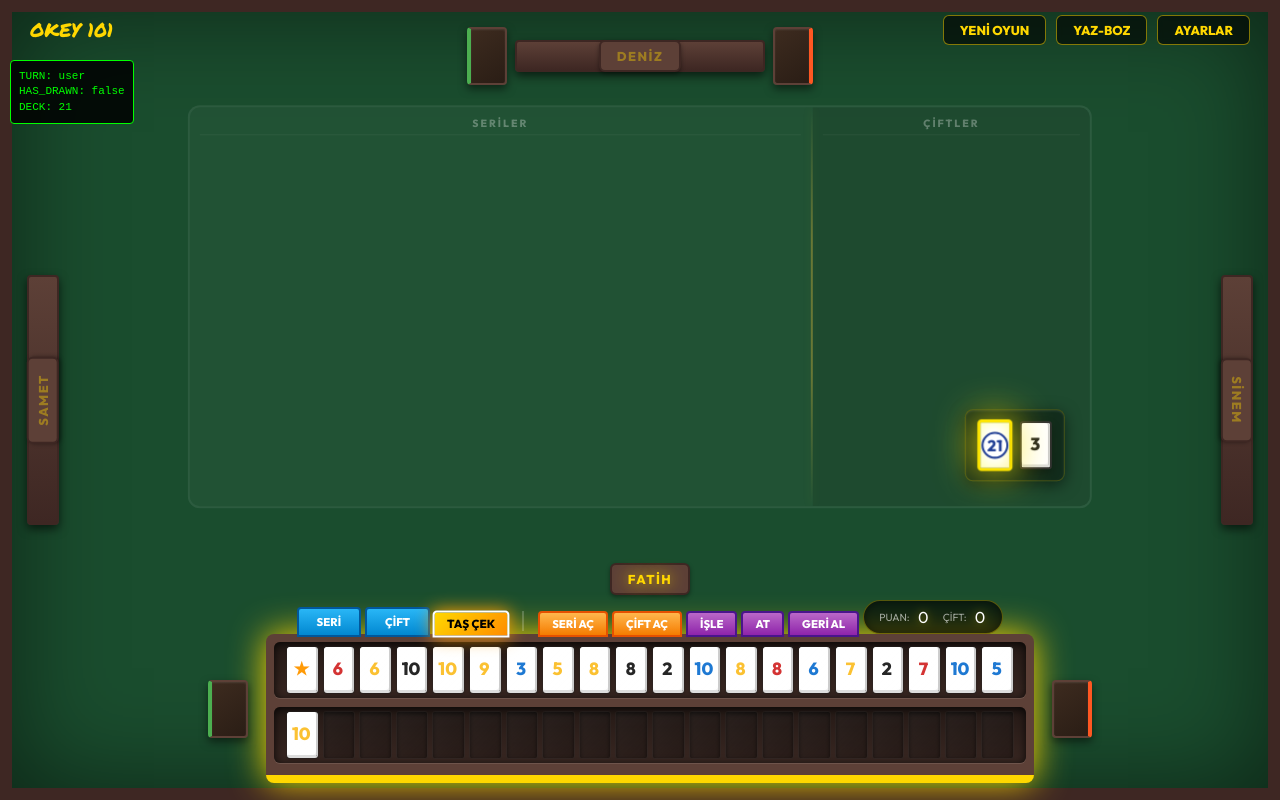
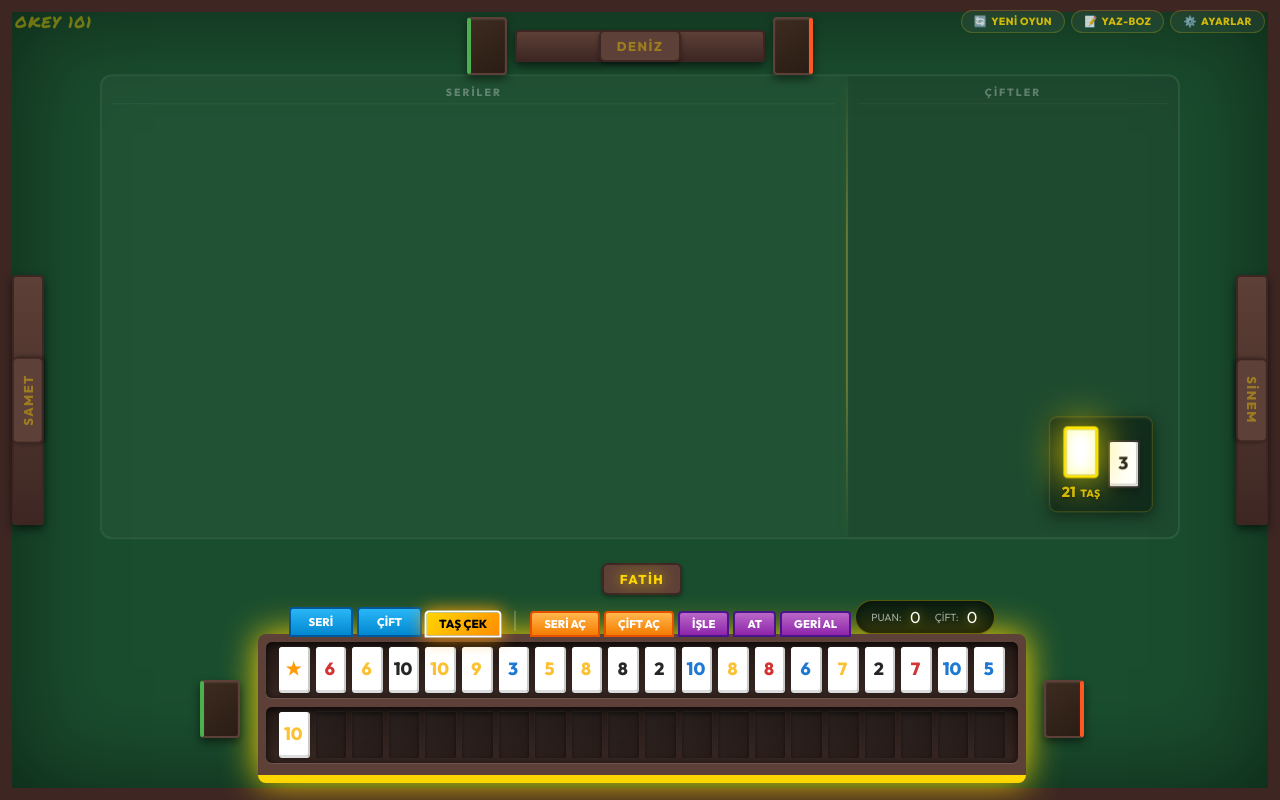
Before and after one commit to fatihpatir/101, a plain HTML site: page index.html in a window 1280 px wide. Drawn offline with Linux system fonts and the light colour scheme.

Commit message:
Add files via upload

```diff
--- a/index.html
+++ b/index.html
@@ -24,9 +24,9 @@
         <header class="top-nav">
             <div class="logo">OKEY 101</div>
             <div class="nav-actions">
-                <button class="nav-btn" id="new-game-top">YENİ OYUN</button>
-                <button class="nav-btn" id="show-yazboz">YAZ-BOZ</button>
-                <button class="nav-btn" id="open-settings">AYARLAR</button>
+                <button class="nav-btn" id="new-game-top"><span>🔄</span> YENİ OYUN</button>
+                <button class="nav-btn" id="show-yazboz"><span>📝</span> YAZ-BOZ</button>
+                <button class="nav-btn" id="open-settings"><span>⚙️</span> AYARLAR</button>
             </div>
         </header>
 
@@ -85,7 +85,8 @@
 
                 <!-- Deste ve Gösterge Bölümü (Bağımsız ve Üst Katmanda) -->
                 <div class="center-deck-area">
-                    <div class="deck-pile" id="deck-pile">
+                    <div class="deck-pile-wrap">
+                        <div class="deck-pile" id="deck-pile"></div>
                         <div class="deck-count">20</div>
                     </div>
                     <div class="indicator-tile" id="indicator-tile">
--- a/script.js
+++ b/script.js
@@ -203,7 +203,6 @@ function renderAll() {
     renderTable(); // Masaya açılanları göster
     updateDeckCount();
     updateTurnUI();
-    updateDebugConsole();
     updateHandPoints();
     renderAllDiscardZones(); // Tüm atılan taşları render et
 }
@@ -354,8 +353,10 @@ function openPairs() {
 
     // KURAL: Masada hiç çift açılmamışsa → 5 çift şartı aranır
     // Masada çift açılmışsa VE sen seri açmışsan → serbestçe çift inebilirsin
-    if (!pairsOpenedOnTable && !isAlreadyOpen) {
-        showGameMessage("Çift açmak için önce seri açmalısın.");
+    // KURAL: Eğer oyuncu henüz hiç açmamışsa hem seri (101) hem çift (5 çift) ile açabilir.
+    // Eğer biri zaten çift açmışsa ve biz seri açtıysak istediğimiz kadar çift ekleyebiliriz.
+    if (isAlreadyOpen && !pairsOpenedOnTable) {
+        showGameMessage("Çift eklemek için masada çift bölgesinin açılmış olması gerekir.");
         return;
     }
 
@@ -798,7 +799,6 @@ function nextTurn() {
     gameState.currentTurnIndex = (gameState.currentTurnIndex + 1) % 4;
     gameState.hasDrawn = false;
     updateTurnUI();
-    updateDebugConsole();
     renderAllDiscardZones(); // Çalınabilir taş durumunu güncelle
 
     const currentPlayerId = gameState.turnOrder[gameState.currentTurnIndex];
@@ -916,8 +916,13 @@ function attemptStealDiscard() {
         totalPts += evaluateCluster(g).points;
     });
 
-    if (totalPts < 101) {
-        showGameMessage(`Bu taş (${tile.number}) ile ${totalPts} puan olur, 101 yapamıyorsun.`);
+    const totalPairs = hypotheticalGroups.pairs.length;
+    const canOpenWith101 = totalPts >= 101;
+    const canOpenWith5Pairs = totalPairs >= 5;
+
+    if (!canOpenWith101 && !canOpenWith5Pairs) {
+        let msg = `Bu taş (${tile.number}) ile ne 101 puan (${totalPts}) ne de 5 çift (${totalPairs}) yapabiliyorsun.`;
+        showGameMessage(msg);
         return;
     }
 
@@ -1066,19 +1071,7 @@ function showGameMessage(msg) {
     setTimeout(() => { toast.classList.add('fade-out'); setTimeout(() => toast.remove(), 500); }, 2500);
 }
 
-function updateDebugConsole() {
-    let el = document.getElementById('debug-console');
-    if (!el) {
-        el = document.createElement('div');
-        el.id = 'debug-console';
-        document.body.appendChild(el);
-    }
-    el.innerHTML = `
-        TURN: ${gameState.turnOrder[gameState.currentTurnIndex]}<br>
-        HAS_DRAWN: ${gameState.hasDrawn}<br>
-        DECK: ${gameState.deck.length}
-    `;
-}
+// Debug console removed
 
 function logDebug(msg) { console.log("[101]", msg); }
 
--- a/style.css
+++ b/style.css
@@ -23,21 +23,17 @@ body {
 /* Üst Navbar (Şeffaf mod, masanın üstünde yüzer) */
 .top-nav {
     position: absolute;
-    top: 10px;
+    top: 5px;
     left: 0;
     width: 100%;
-    height: 40px;
+    height: 32px;
     background: transparent;
-    /* Siyah bar kaldırıldı */
     display: flex;
     align-items: center;
     justify-content: space-between;
-    padding: 0 30px;
-    border: none;
-    /* Alt çizgi kaldırıldı */
+    padding: 0 15px;
     z-index: 1000;
     pointer-events: none;
-    /* Barın kendisi tıklamayı engellemesin */
 }
 
 .logo,
@@ -48,8 +44,9 @@ body {
 
 .logo {
     font-family: 'Permanent Marker', cursive;
-    font-size: 1.2rem;
-    color: #ffd700;
+    font-size: 1rem;
+    color: rgba(255, 215, 0, 0.4);
+    letter-spacing: 1px;
 }
 
 .pro-badge {
@@ -63,27 +60,34 @@ body {
 
 .nav-actions {
     display: flex;
-    gap: 10px;
+    gap: 6px;
 }
 
 .nav-btn {
-    background: rgba(0, 0, 0, 0.6);
-    /* Daha görünür olması için hafif koyu transparan */
-    border: 1px solid rgba(255, 215, 0, 0.5);
-    color: #ffd700;
-    padding: 6px 16px;
-    border-radius: 6px;
-    font-size: 0.8rem;
-    font-weight: 700;
+    background: rgba(255, 255, 255, 0.05);
+    border: 1px solid rgba(255, 215, 0, 0.2);
+    color: rgba(255, 215, 0, 0.8);
+    padding: 4px 12px;
+    border-radius: 20px;
+    /* Pill shape */
+    font-size: 0.65rem;
+    font-weight: 800;
     cursor: pointer;
-    transition: all 0.2s;
-    backdrop-filter: blur(3px);
-    /* Şık bir cam efekti */
+    transition: all 0.3s cubic-bezier(0.4, 0, 0.2, 1);
+    backdrop-filter: blur(8px);
+    text-transform: uppercase;
+    letter-spacing: 0.5px;
+    display: flex;
+    align-items: center;
+    gap: 4px;
 }
 
 .nav-btn:hover {
     background: #ffd700;
     color: #000;
+    transform: translateY(-1px);
+    box-shadow: 0 4px 12px rgba(255, 215, 0, 0.2);
+    border-color: #ffd700;
 }
 
 #game-container {
@@ -101,8 +105,8 @@ body {
     display: flex;
     flex-direction: column;
     justify-content: space-between;
-    padding: 10px;
-    padding-top: 55px;
+    padding: 2px;
+    padding-top: 50px;
     /* Navbar payı */
     border: 12px solid #3e2723;
     box-shadow: inset 0 0 100px rgba(0, 0, 0, 0.5);
@@ -118,16 +122,16 @@ body {
 
 /* Karşı Oyuncu (Üst) */
 .player-slot.top {
-    top: 15px;
+    top: 5px;
     left: 50%;
     transform: translateX(-50%);
     flex-direction: column;
-    gap: 10px;
+    gap: 5px;
 }
 
 /* Sol Oyuncu */
 .player-slot.left {
-    left: max(15px, env(safe-area-inset-left));
+    left: env(safe-area-inset-left, 5px);
     top: 50%;
     transform: translateY(-50%);
     flex-direction: row;
@@ -136,7 +140,7 @@ body {
 
 /* Sağ Oyuncu */
 .player-slot.right {
-    right: max(15px, env(safe-area-inset-right));
+    right: env(safe-area-inset-right, 5px);
     top: 50%;
     transform: translateY(-50%);
     flex-direction: row;
@@ -417,7 +421,7 @@ body {
     display: flex;
     align-items: center;
     justify-content: center;
-    margin-top: 10px;
+    margin-top: 2px;
 }
 
 /* Kullanıcı ve Bot 2 Konteynerları */
@@ -499,21 +503,30 @@ body {
     z-index: 2100;
 }
 
+.deck-pile-wrap {
+    position: relative;
+    display: flex;
+    flex-direction: column;
+    align-items: center;
+    gap: 6px;
+    /* Biraz daha mesafe */
+}
+
 .deck-count {
     pointer-events: none;
-    /* Sayı tıklamayı engellemesin, taşın tamamı tıklanabilir kalsın */
     font-family: 'Outfit', sans-serif;
-    font-size: 0.95rem;
+    font-size: 0.9rem;
     font-weight: 800;
-    color: #1e3a8a;
-    background: rgba(255, 255, 255, 0.9);
-    width: 26px;
-    height: 26px;
-    display: flex;
-    align-items: center;
-    justify-content: center;
-    border-radius: 50%;
-    border: 2px solid #1e3a8a;
+    color: #ffd700;
+    /* Altın rengi yapalım, masada parlasın */
+    text-shadow: 0 1px 3px rgba(0, 0, 0, 0.8);
+    opacity: 0.8;
+}
+
+.deck-count::after {
+    content: ' TAŞ';
+    font-size: 0.65rem;
+    margin-left: 3px;
 }
 
 /* Gösterge Taşı */
@@ -566,9 +579,9 @@ body {
     top: 38%;
     left: 50%;
     transform: translate(-50%, -50%);
-    width: 72%;
-    /* Yanlardaki botlara daha fazla yer açmak için daraltıldı */
-    height: 52%;
+    width: 86%;
+    /* Yanlardaki botlara daha fazla yer açmak için daraltıldı -> Geri genişletildi */
+    height: 60%;
     z-index: 5;
     display: flex;
     gap: 0;
```
